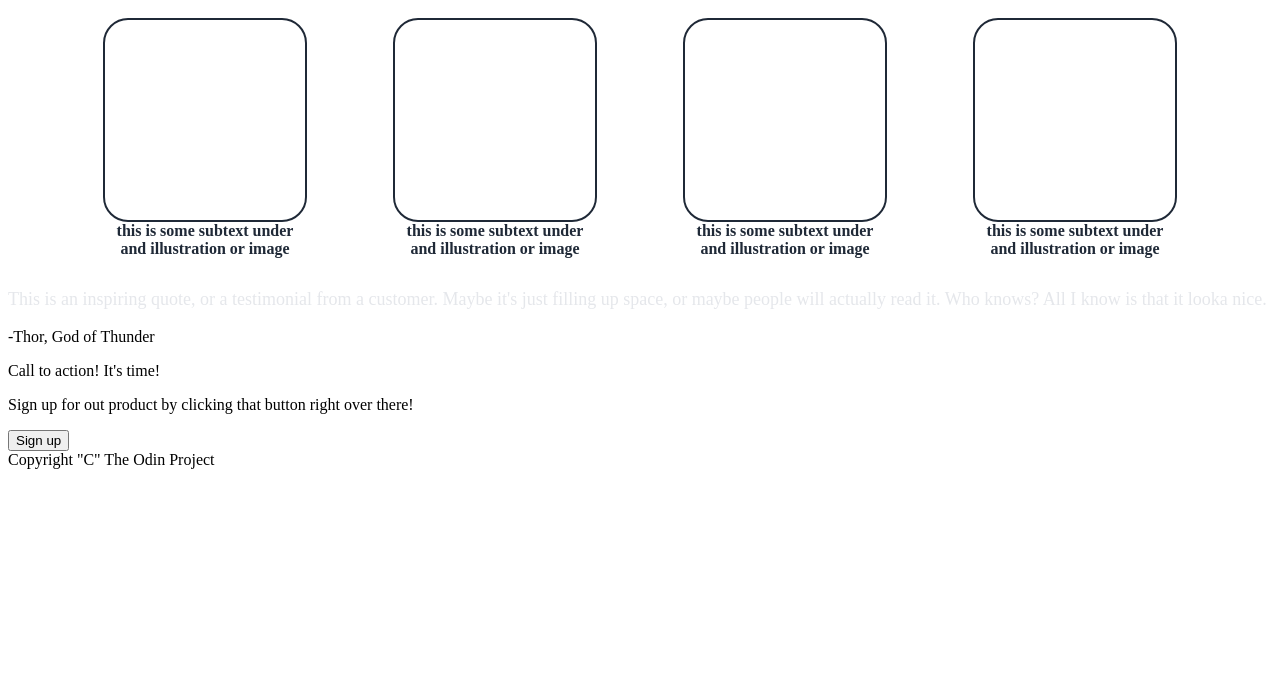
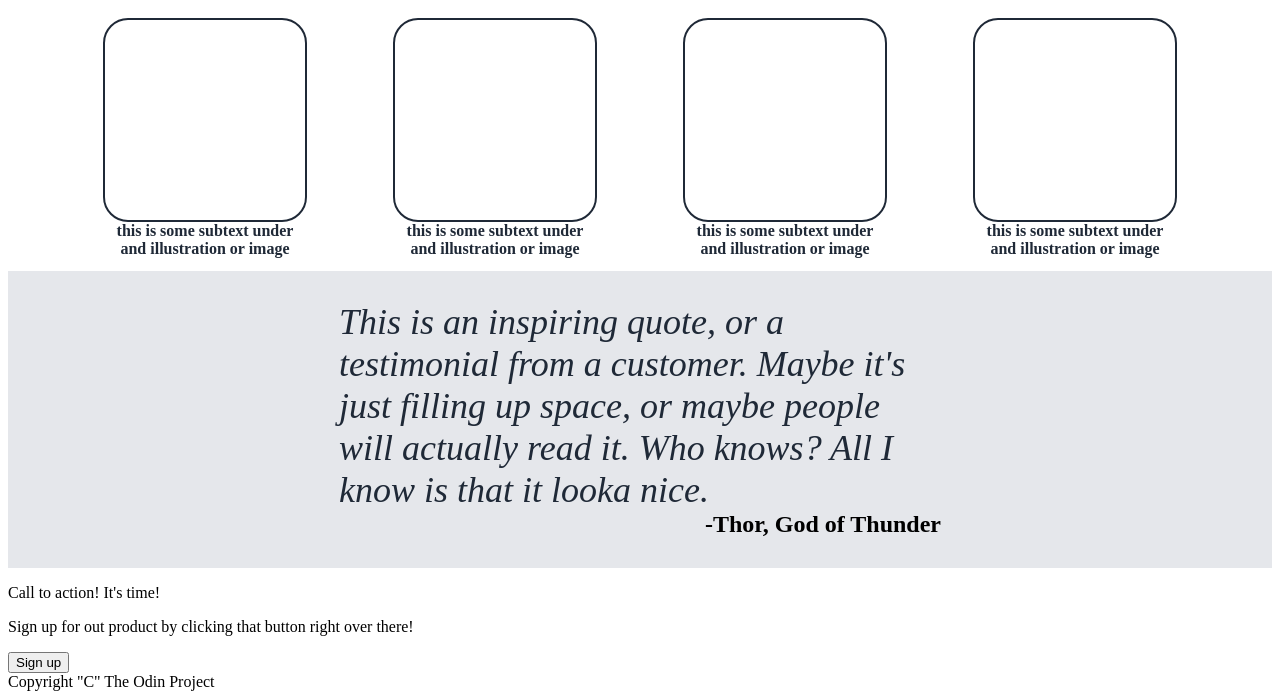
Before and after one commit to rdcoope/landingpage, a plain HTML site: page index.html in a window 1280 px wide. Shown: the part 362-1061 px from the top of the page. Before the commit the page ends 839 px from the top, so only its background shows below. Drawn offline with Linux system fonts and the light colour scheme.

Commit message:
Finish quote section

```diff
--- a/index.html
+++ b/index.html
@@ -62,10 +62,12 @@
             </div>
 
             <div class="quote">
-                <p class="text">This is an inspiring quote, or a testimonial from a customer.
-                    Maybe it's just filling up space, or maybe people will actually read it.
-                    Who knows? All I know is that it looka nice.</p>
-                <p class="speaker">-Thor, God of Thunder</p>
+                <div class="container">
+                    <div class="text">This is an inspiring quote, or a testimonial from a customer.
+                        Maybe it's just filling up space, or maybe people will actually read it.
+                        Who knows? All I know is that it looka nice.</div>
+                    <div class="speaker">-Thor, God of Thunder</div>
+                </div>
             </div>
 
             <div class="call">
--- a/style.css
+++ b/style.css
@@ -100,3 +100,26 @@ ul{
 }
 
 /* Quote */
+.quote{
+    background-color: #e5e7eb;
+    padding: 30px;
+    text-align: center;
+    display: flex;
+    justify-content: center;
+}
+.quote .container{
+    display: flex;
+    flex-direction: column;
+    width: 50%;
+}
+.quote .text{
+    font-size: 36px;
+    font-style:oblique;
+    color: #1f2937;
+    text-align: left;
+}
+.speaker{
+    font-size: 24px;
+    font-weight:bold;
+    align-self: flex-end;
+}
```
